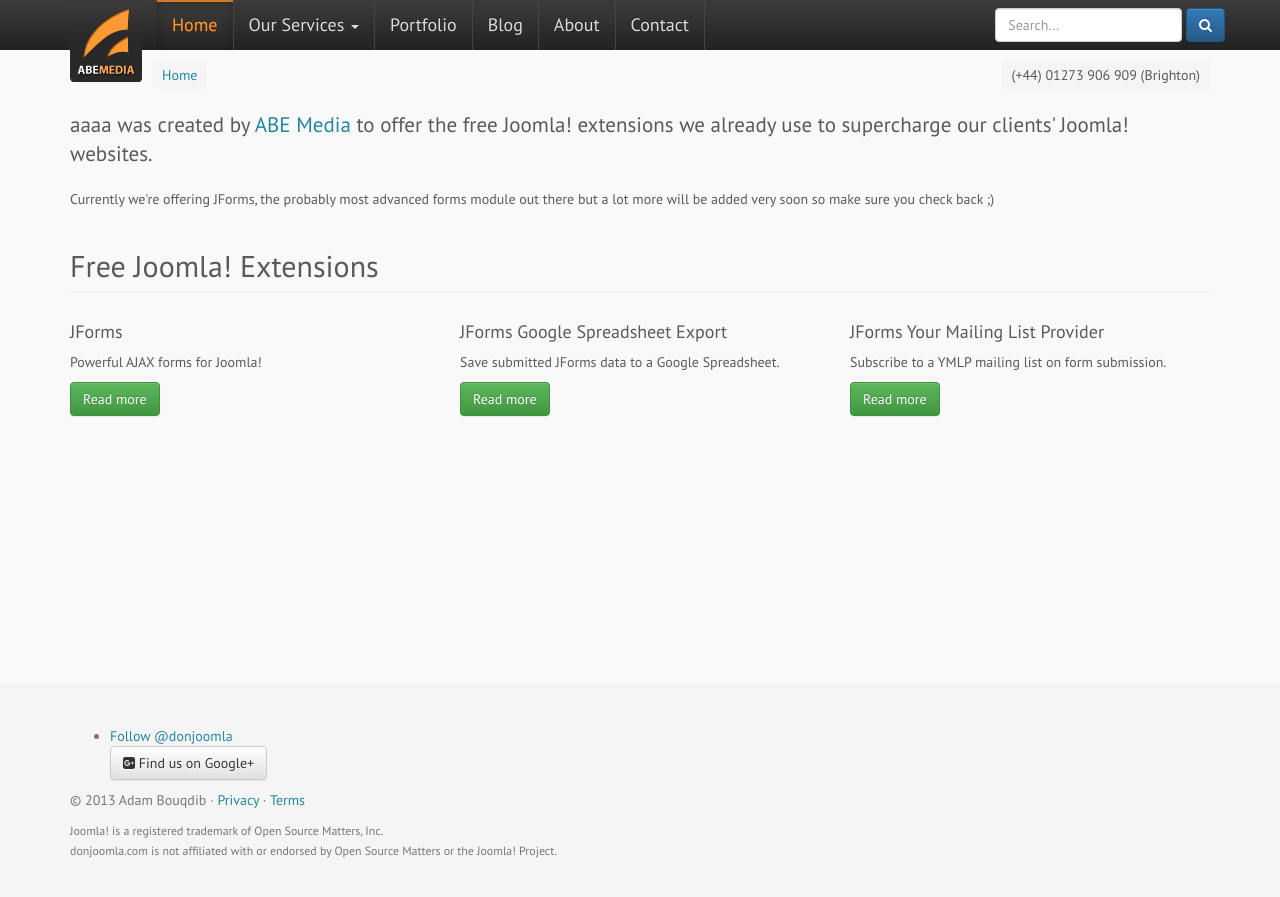
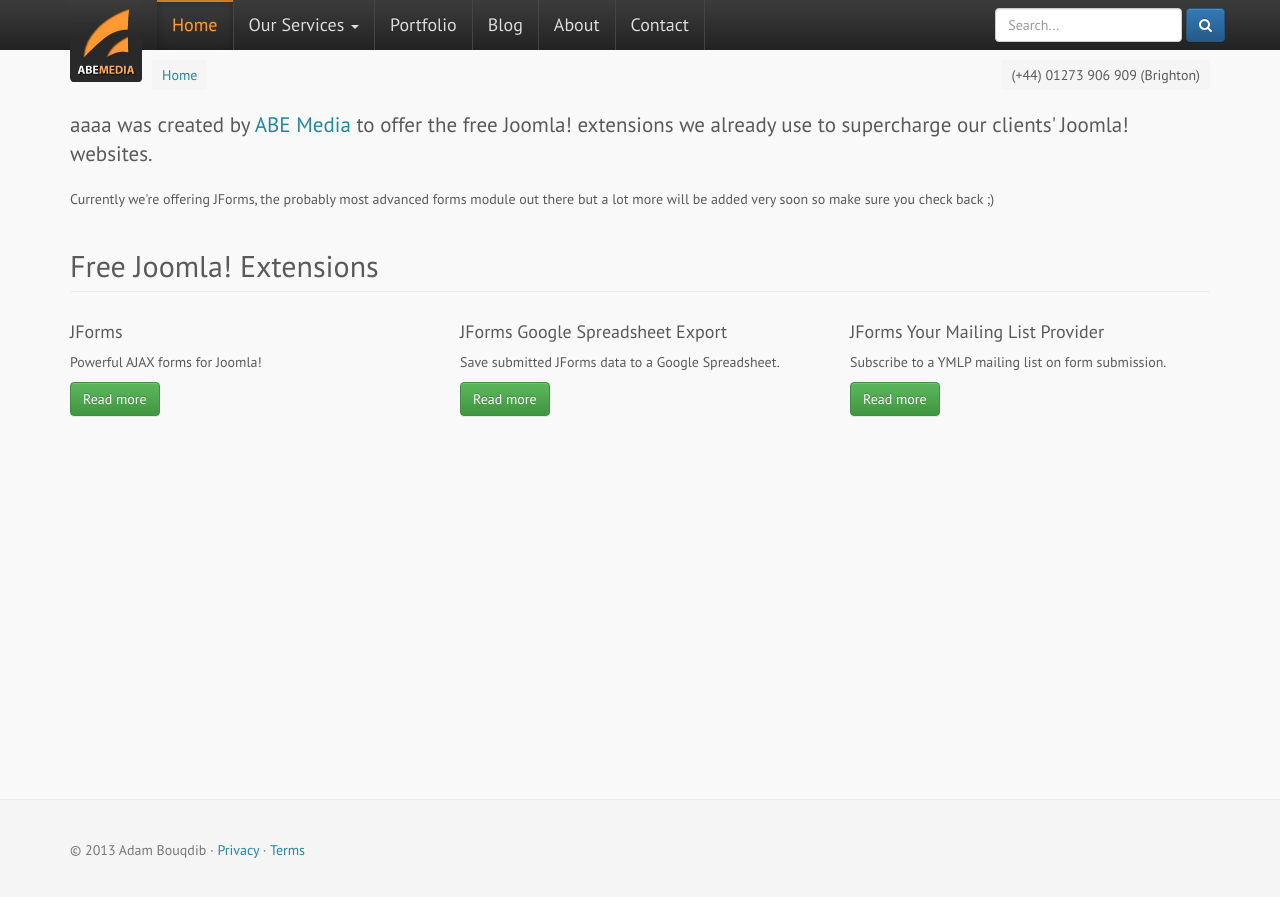
Before and after one commit to abemedia/abemedia.github.io, a Jekyll site: the page built from index.html, in a window 1280 px wide. Shown: the top 897 px of the page. Built offline with Jekyll 4.4.1, drawn with Linux system fonts in a browser that asks for light colours; nearby versions of some CDN libraries.

Commit message:
Update footer.html

```diff
--- a/_includes/footer.html
+++ b/_includes/footer.html
@@ -1,16 +1,7 @@
   <footer>
     <div class="container">
-        <ul class="social-buttons">
-          <li class="follow-btn">
-            <a href="https://twitter.com/donjoomla" class="twitter-follow-button" data-link-color="#23879E" data-show-count="false" data-size="large">Follow @donjoomla</a>
-          </li>
-          <div class="follow-btn">
-            <a href="https://plus.google.com/105901517631922861836" rel="publisher" class="btn btn-default"><i class="fa fa-google-plus-square"></i> Find us on Google+</a>
-          </li>
-        </ul>
       <p class="text-left">&copy; 2013 Adam Bouqdib &middot; <a href="{{ site.url }}/privacy">Privacy</a> &middot; <a href="{{ site.url }}/license">Terms</a></p>
-	  <p class="text-left"><small>Joomla! is a registered trademark of Open Source Matters, Inc. <br>
-	  donjoomla.com is not affiliated with or endorsed by Open Source Matters or the Joomla! Project.</small></p>
+
     </div>
   </footer>
 
```
